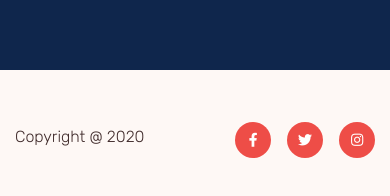
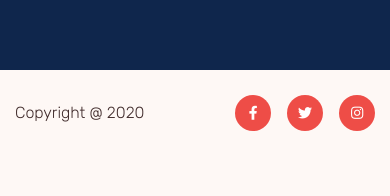
Before and after one commit to Riadz/trafico, a plain HTML site: page index.html in a window 390 px wide. Shown: the part 5562-5758 px from the top of the page. After the commit the page ends 5718 px from the top, so only its background shows below. Drawn offline with nearby package versions, Linux system fonts and the light colour scheme.

Commit message:
footer padding fix

```diff
--- a/scss/_footer.scss
+++ b/scss/_footer.scss
@@ -1,7 +1,11 @@
 .footer {
   display: flex;
   justify-content: space-between;
+  align-items: center;
   padding: 52px 0;
+  @media (max-width: 575.98px) {
+    padding: 25px 0;
+  }
 
   &-copyright {
     color: $c-3;
```
Also changed, not shown: css/style.min.css, 1 other file.
